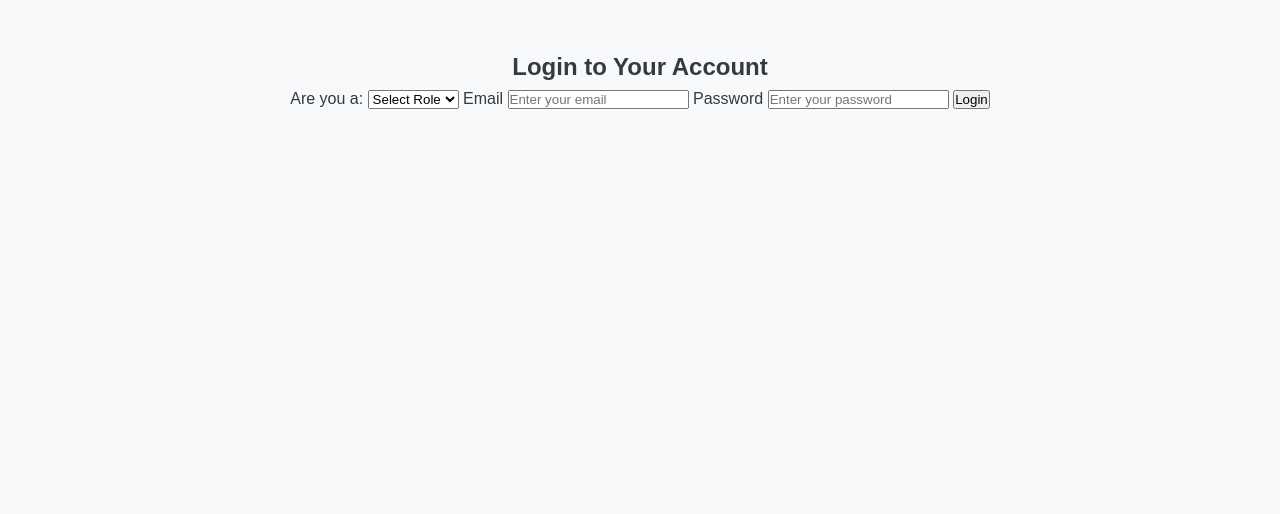
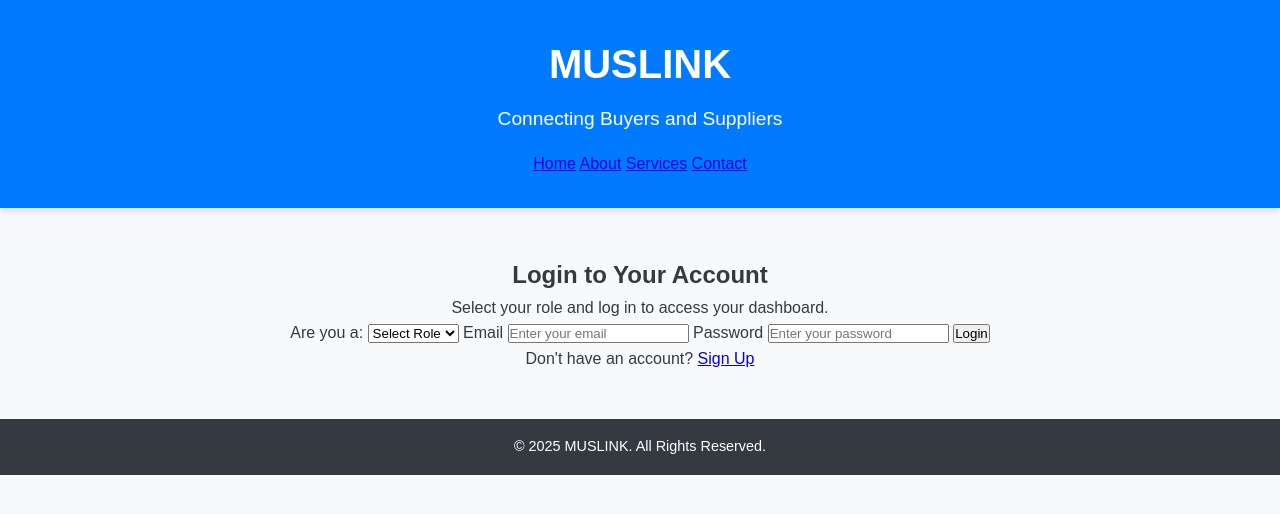
Before and after one commit to anasharma7/muslink, a plain HTML site: page Login.html in a window 1280 px wide. Drawn offline with Linux system fonts and the light colour scheme.

Commit message:
Update Login.html

```diff
--- a/Login.html
+++ b/Login.html
@@ -3,13 +3,28 @@
 <head>
     <meta charset="UTF-8">
     <meta name="viewport" content="width=device-width, initial-scale=1.0">
-    <title>Login - MUSLINK</title>
+    <title>MUSLINK - Login</title>
     <link rel="stylesheet" href="styling.css">
 </head>
 <body>
+    <header>
+        <h1>MUSLINK</h1>
+        <p>Connecting Buyers and Suppliers</p>
+        <nav>
+            <a href="/">Home</a>
+            <a href="/about">About</a>
+            <a href="/services">Services</a>
+            <a href="/contact">Contact</a>
+        </nav>
+    </header>
+
+    <main>
         <section class="container">
             <h2>Login to Your Account</h2>
-        <form action="/dashboard" method="GET">
+            <p>Select your role and log in to access your dashboard.</p>
+
+            <!-- Login Form -->
+            <form action="/login" method="POST">
                 <label for="user-role">Are you a:</label>
                 <select name="user-role" id="user-role" required>
                     <option value="" disabled selected>Select Role</option>
@@ -25,6 +40,15 @@
 
                 <button type="submit">Login</button>
             </form>
+
+            <p class="signup-text">
+                Don't have an account? <a href="/signup">Sign Up</a>
+            </p>
         </section>
+    </main>
+
+    <footer>
+        <p>&copy; 2025 MUSLINK. All Rights Reserved.</p>
+    </footer>
 </body>
 </html>
```
Lines whose indentation alone changed are shown as unchanged.
